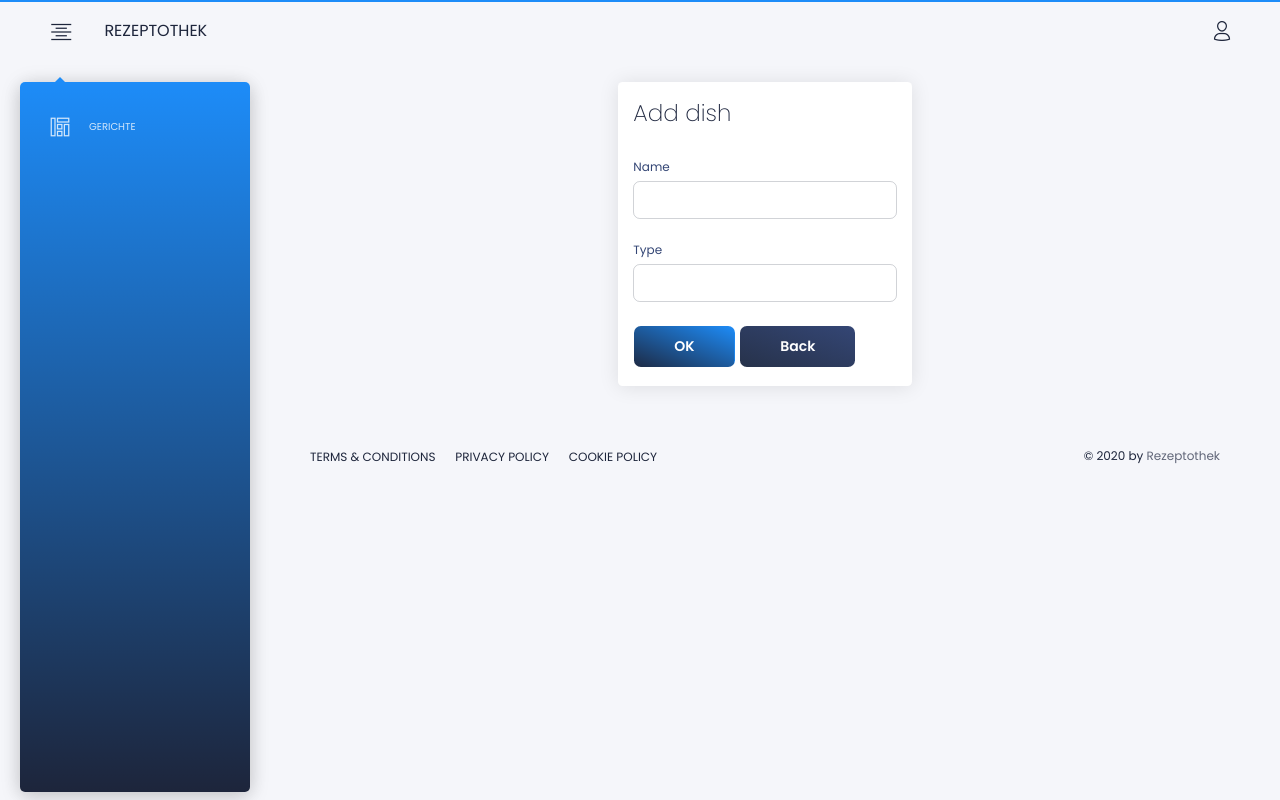
After one commit to phildeutsch/recipes, a Django app: page /add_dish in a window 1280 px wide. The commit adds this page. Run offline with Django 3.2, Linux system fonts and the light colour scheme; a user stored in the database is signed in; some libraries are stand-ins or nearby versions.

Commit message:
add dish

```diff
--- a/app/static/css/app.css
+++ b/app/static/css/app.css
@@ -1,3 +1,7 @@
-body {
-    background: lightblue;
-  }
+a.btn.btn-primary {
+  color: white;
+}
+
+a.btn.btn-secondary {
+  color: white;
+}
--- a/app/templates/base_head.html
+++ b/app/templates/base_head.html
@@ -3,8 +3,8 @@
 <!DOCTYPE html>
 <html lang="en">
     <head>
+        <link rel="stylesheet" type="text/css" href="{% static 'css/black-dashboard.css' %}">
         <link rel="stylesheet" type="text/css" href="{% static 'css/app.css' %}">
-        <link rel="stylesheet" type="text/css" href="{% static 'css/black-dashboard.css' %}">
 
         <link href="https://bootstrap-tagsinput.github.io/bootstrap-tagsinput/dist/bootstrap-tagsinput.css" rel="stylesheet">
 
--- /dev/null
+++ b/recipes/forms.py
@@ -0,0 +1,7 @@
+from django.forms import ModelForm
+from .models import Dish
+
+class DishForm(ModelForm):
+    class Meta:
+        model = Dish
+        exclude = ['user']
--- /dev/null
+++ b/recipes/templates/recipes/add_dish.html
@@ -0,0 +1,37 @@
+{% extends 'base.html' %}
+{% block content %}
+
+<div class="col-md-4 ml-auto mr-auto">
+    <div class="card card-white">
+        <div class="card-header">
+            <h3 class="card-title">Add dish</h3>
+        </div>
+        <div class="card-body">
+            <form method="POST" class="post-form">
+            {% csrf_token %}
+
+            <div class="form-group">
+                <label for="id_name">Name</label>
+                <input type="text" class="form-control" id="id_name" name="name">
+            </div>
+            <div class="form-group">
+                <label for="id_type">Type</label>
+                <input type="text" class="form-control" id="id_type" name="type">
+            </div>
+
+            <button type="submit" class="btn btn-primary">OK</button>
+            <a class="btn btn-secondary" href="/">Back</a>
+            </form>
+        </div>
+    </div>
+</div>
+
+{% if form.non_field_errors %}
+{% for error in form.non_field_errors %}
+    <div class="alert alert-danger">
+        <strong>{{ error|escape }}</strong>
+    </div>
+{% endfor %}
+{% endif %}
+
+{% endblock %}
--- a/recipes/templates/recipes/index.html
+++ b/recipes/templates/recipes/index.html
@@ -8,6 +8,9 @@
                     <div class="col-4">
                         <h4 class="card-title">Gerichte</h4>
                     </div>
+                    <div class="col-8" align="right">
+                        <a class="btn btn-primary" href="/add_dish">Gericht hinzufügen</a>
+                      </div>
                 </div>
             </div>
             <div class="card-body">
--- a/recipes/urls.py
+++ b/recipes/urls.py
@@ -2,5 +2,6 @@ from django.urls import path
 from . import views
 
 urlpatterns = [
-    path('', views.index, name='index')
+    path('', views.index, name='index'),
+    path('add_dish', views.add_dish, name='add_dish')
 ]
--- a/recipes/views.py
+++ b/recipes/views.py
@@ -1,7 +1,8 @@
-from django.shortcuts import render
+from django.shortcuts import render, redirect, get_object_or_404
 from django.contrib.auth.decorators import login_required
 
 from .models import Dish
+from .forms import DishForm
 
 @login_required
 def index(request):
@@ -9,3 +10,15 @@ def index(request):
 
     context = {'dishes': dishes}
     return render(request, 'recipes/index.html', context)
+
+@login_required
+def add_dish(request):
+    form = DishForm(request.POST or None)
+    if request.method == "POST":
+        if form.is_valid():
+            post = form.save(commit=False)
+            post.user = request.user
+            post.save()
+            return redirect('/')
+
+    return render(request, 'recipes/add_dish.html', {'form': form})
```
